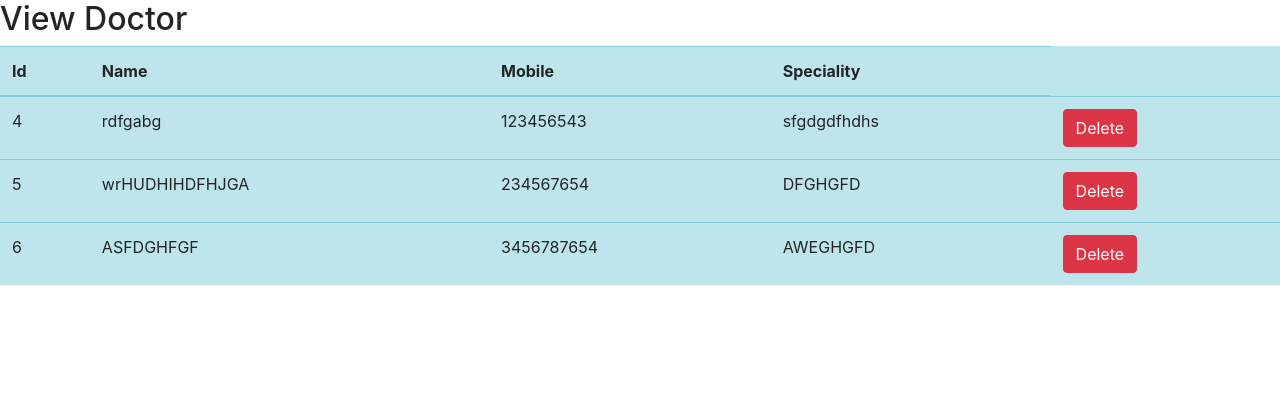
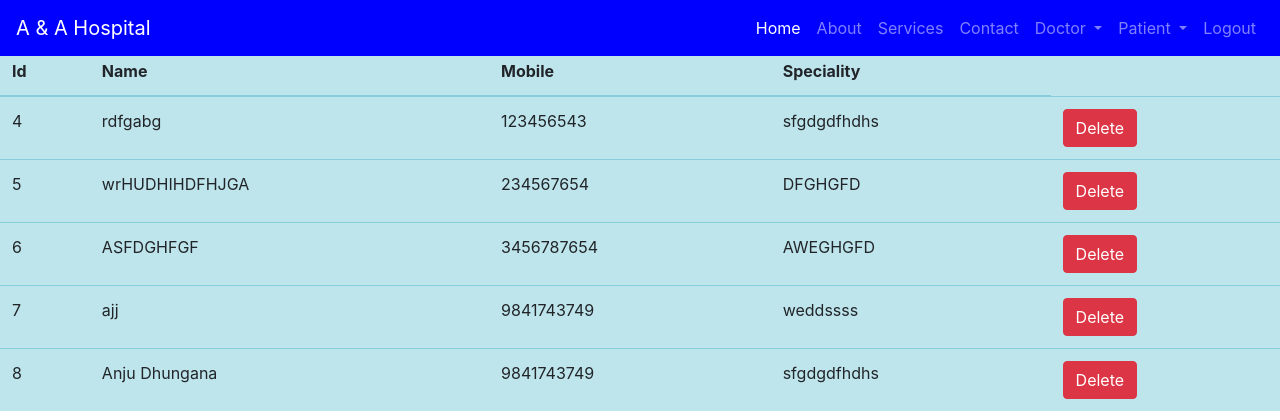
Before and after one commit to anjuu123/django-hospital, a Django app: page /view_doctor/ in a window 1280 px wide. Shown: the top 420 px of the page. Run offline with Django 3.2, Linux system fonts and the light colour scheme; a user stored in the database is signed in; data comes from the database, SQL or seed files in the repository.

Commit message:
url links to navigation

```diff
--- a/hospital_mgmt/hospital/models.py
+++ b/hospital_mgmt/hospital/models.py
@@ -9,8 +9,6 @@
     mobile = models.IntegerField()
     speciality = models.CharField(max_length=50)
 
-    def __str__(self):
-        return self.name
 
 
 class Patient(models.Model):
--- a/hospital_mgmt/hospital/templates/navigation.html
+++ b/hospital_mgmt/hospital/templates/navigation.html
@@ -34,7 +34,7 @@
             </a>
             <div class="dropdown-menu" aria-labelledby="navbarDropdownMenuLink">
               <a class="dropdown-item" href="{% url 'view_doctor' %}">View Doctor</a>
-              <a class="dropdown-item" href="#">Add Doctor</a>
+              <a class="dropdown-item" href="{% url 'add_doctor' %}">Add Doctor</a>
           </li>
 
 
--- a/hospital_mgmt/hospital/templates/view_doctor.html
+++ b/hospital_mgmt/hospital/templates/view_doctor.html
@@ -1,4 +1,6 @@
 {% include 'base.html' %}
+{% include 'navigation.html' %}
+
 <div>
     <h2>View Doctor</h2>
     <table class="table table-info">
```
Also changed, not shown: hospital_mgmt/db.sqlite3, hospital_mgmt/hospital/migrations/0001_initial.py.
